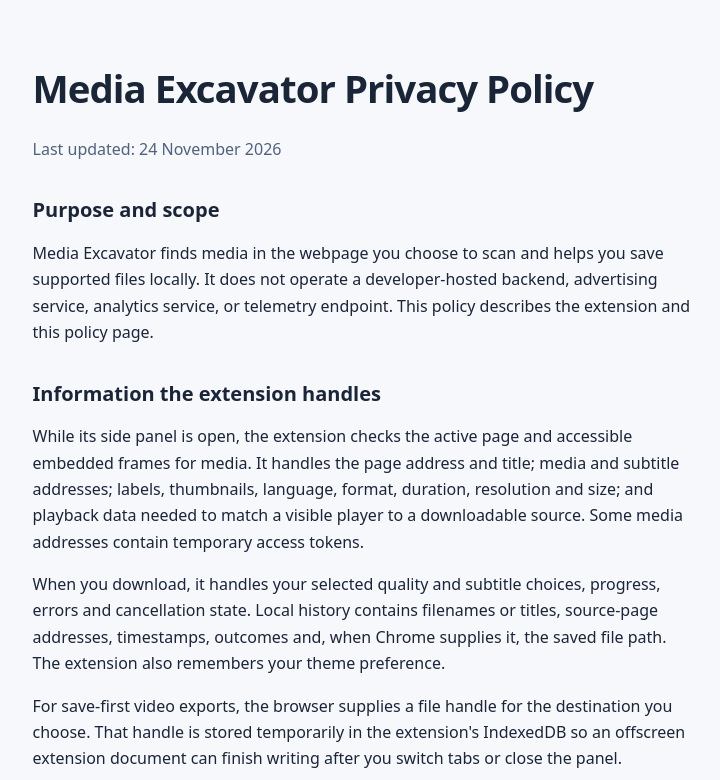
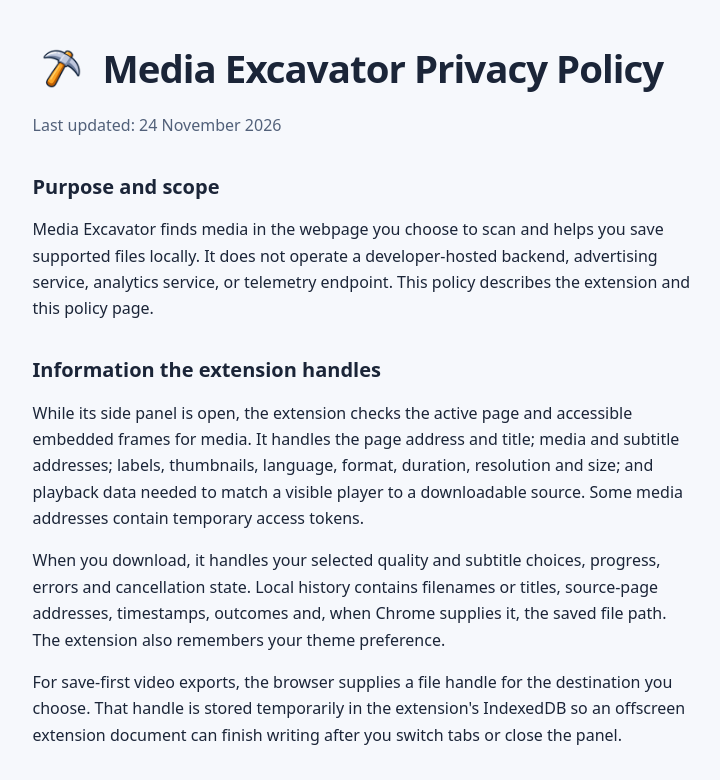
Before and after one commit to raymondieong/media-excavator-privacy, a plain HTML site: page index.html in a window 1280 px wide. Shown: the top 780 px of the page, without its empty margins (278-998 px from the left). Drawn offline with Linux system fonts and the light colour scheme.

Commit message:
Add pickaxe branding to privacy policy heading

```diff
--- a/index.html
+++ b/index.html
@@ -7,7 +7,10 @@
 <link rel="stylesheet" href="privacy.css">
 </head>
 <body><main>
-<h1>Media Excavator Privacy Policy</h1>
+<header class="policy-header">
+  <img src="icons/pickaxe-128.png" width="56" height="56" alt="">
+  <h1>Media Excavator Privacy Policy</h1>
+</header>
 <p class="updated">Last updated: 24 November 2026</p>
 <h2>Purpose and scope</h2>
 <p>Media Excavator finds media in the webpage you choose to scan and helps you save supported files locally. It does not operate a developer-hosted backend, advertising service, analytics service, or telemetry endpoint. This policy describes the extension and this policy page.</p>
--- a/privacy.css
+++ b/privacy.css
@@ -1,6 +1,9 @@
 html { color-scheme: light dark; font: 16px/1.65 system-ui, sans-serif; background: #f6f8fc; color: #1b2538; }
 body { margin: 0; padding: 40px 24px; }
 main { max-width: 72ch; margin: auto; }
+.policy-header { display: flex; align-items: center; gap: 14px; }
+.policy-header > img { display: block; flex: none; object-fit: contain; }
+.policy-header > h1 { min-width: 0; margin: 0; }
 h1 { font-size: clamp(1.8rem, 5vw, 2.4rem); line-height: 1.15; letter-spacing: -.025em; text-wrap: balance; }
 h2 { font-size: 1.25rem; line-height: 1.3; margin-top: 2.2rem; }
 p { margin: 1rem 0; overflow-wrap: anywhere; }
```
Also changed, not shown: icons/pickaxe-128.png (added).
